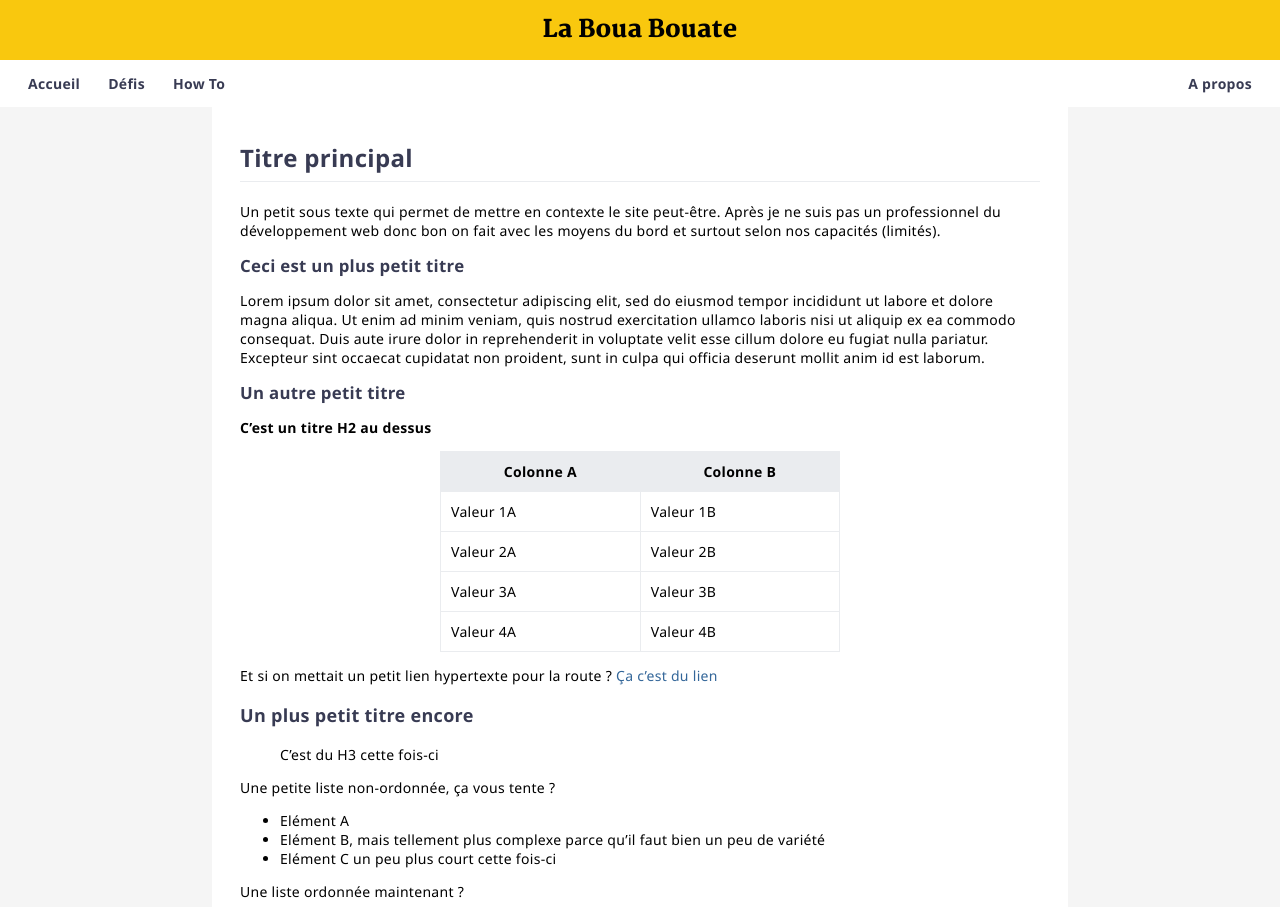
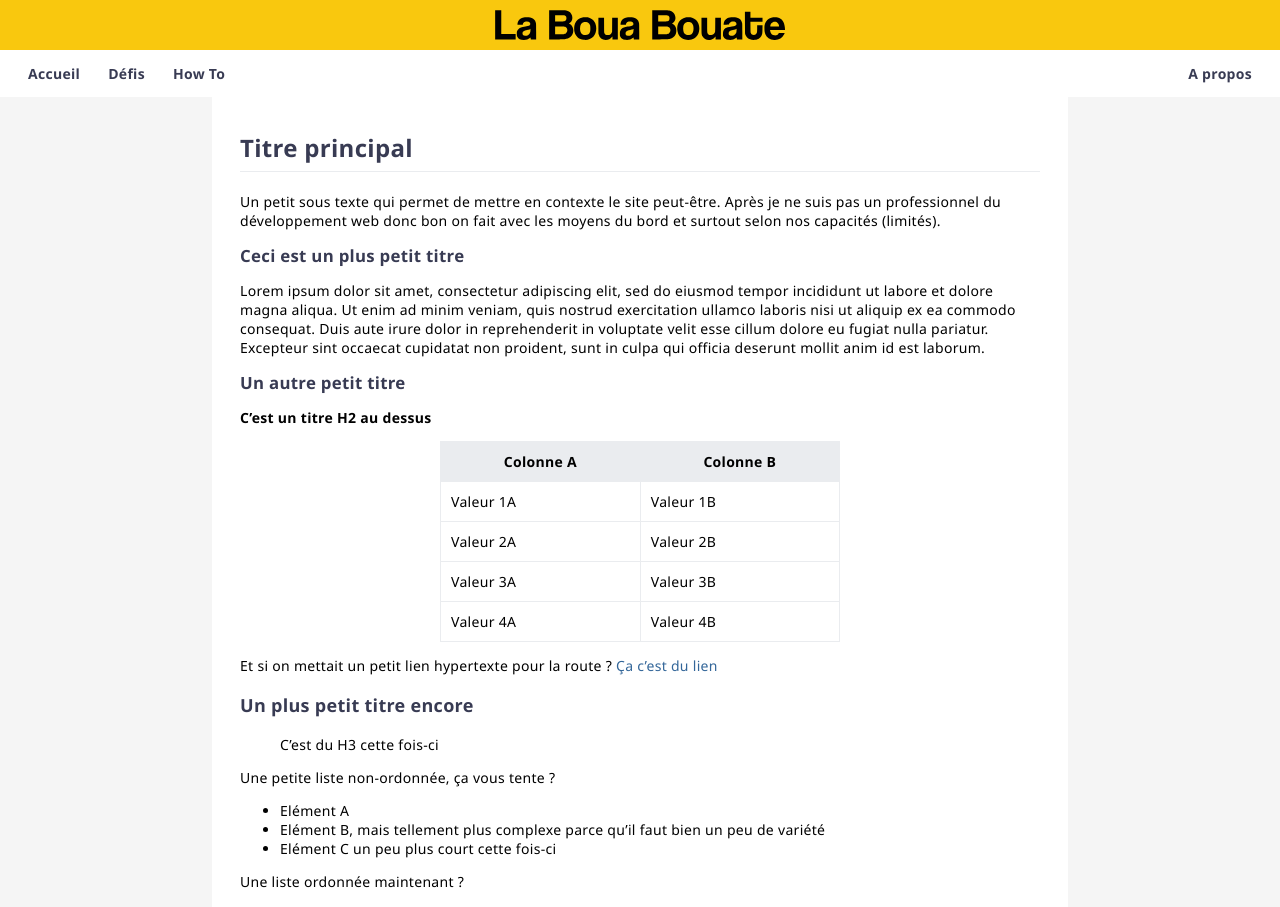
Before and after one commit to leobouard/leobouard.github.io, a Jekyll site: the page built from index.md, in a window 1280 px wide. Shown: the top 907 px of the page. Built offline with Jekyll 4.4.1, drawn with Linux system fonts in a browser that asks for light colours; our own code applies the rules of GitHub Pages for plain Markdown files.

Commit message:
Clearing some stuff

```diff
--- a/_layouts/default.html
+++ b/_layouts/default.html
@@ -11,16 +11,12 @@
     <link rel="stylesheet" href="{{ "/assets/css/style.css?v=" | append: site.github.build_revision | relative_url }}">
     <link rel="stylesheet" href="{{ "/assets/css/posts.css?v=" | append: site.github.build_revision | relative_url }}">
     <link rel='stylesheet' href="{{ "/assets/css/links.css?v=" | append: site.github.build_revision | relative_url }}">
-    <!-- Fonts -->
-    <link rel="preconnect" href="https://fonts.googleapis.com">
-    <link rel="preconnect" href="https://fonts.gstatic.com" crossorigin>
-    <link href="https://fonts.googleapis.com/css2?family=Martel:wght@900&display=swap" rel="stylesheet">
   </head>
   <body>
     <header>
       <a href="{{ "/" | absolute_url }}">
         <div class="banner"">
-          <span class="siteTitle">{{ site.title }}</span>
+          <img src="/assets/images/logo-inline.svg" alt="La Boua Bouate">
         </div>
       </a>
       <nav>
--- a/assets/css/style.scss
+++ b/assets/css/style.scss
@@ -37,16 +37,10 @@ header {
     background-color: #f9c80e;
     display: flex;
     justify-content: center;
-}
 
-.banner:hover {
-    border: #000 ;
-}
-
-.siteTitle {
-    font-family: 'Martel', serif;
-    font-size: x-large;
-    color: #000;
+    img {
+        height: 30px;
+    }
 }
 
     /* --- NAVIGATION BAR --- */
```
Also changed, not shown: assets/images/cube.svg (deleted), assets/images/logo.png (deleted), assets/images/logo_preview.png (deleted).
